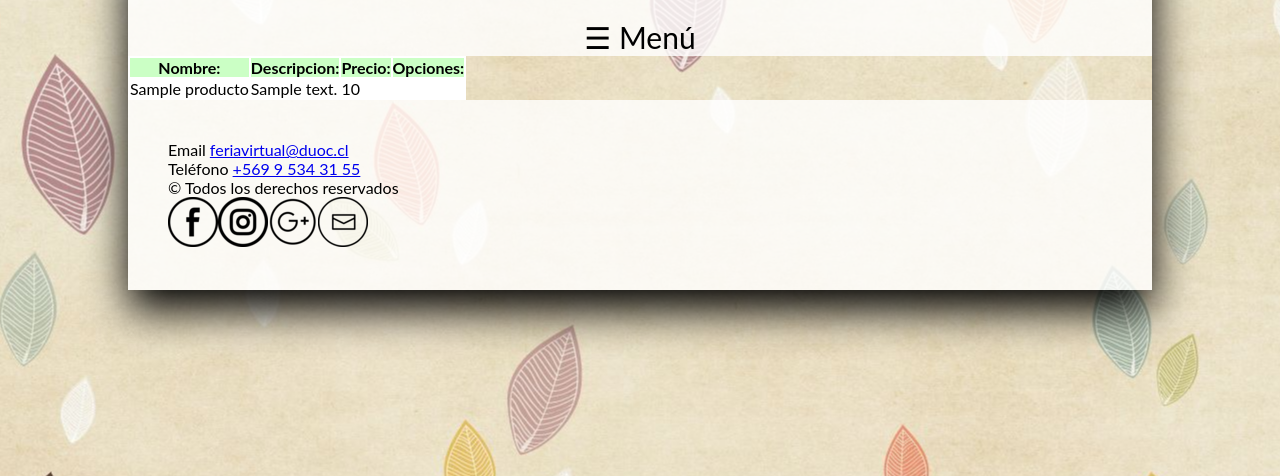
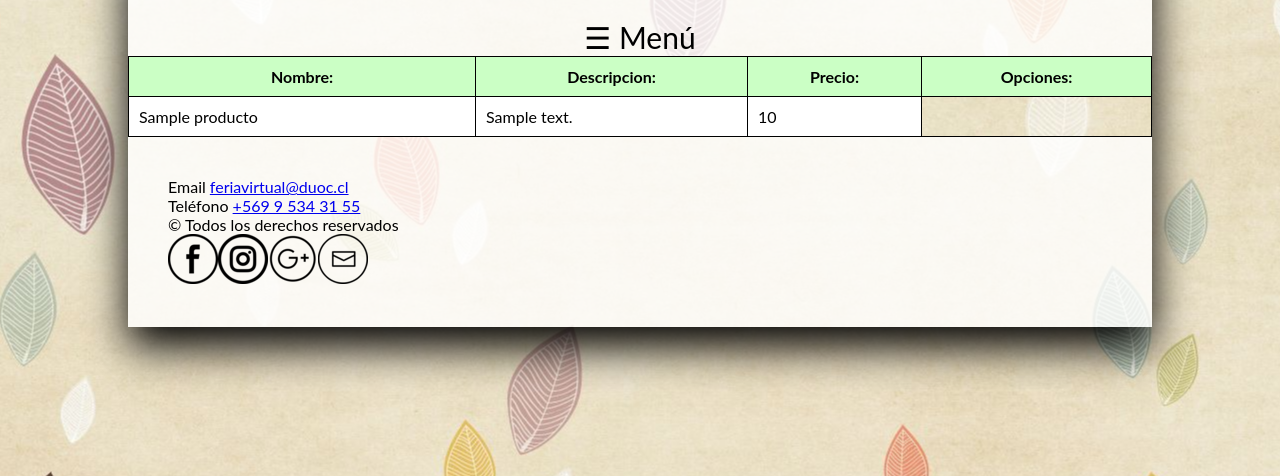
Before and after one commit to HaroldOya/FeriaVirtual, a Django app: page /lista_productos/ in a window 1280 px wide. Shown: the part 64-540 px from the top of the page. Run offline with Django 3.2, Linux system fonts and the light colour scheme; tables that the repository leaves empty hold one stand-in row (values such as "Sample post").

Commit message:
actualizacion tablas

```diff
--- a/Maipo/templates/lista_productos.html
+++ b/Maipo/templates/lista_productos.html
@@ -2,10 +2,19 @@
 {% load static %}
 {% block content %}
 
-  <div class="color1 container">
-    <div class="table-responsive">
-      <table class="table table-bordered">
-        <tr class="info" bgcolor="#CBFFC5">
+	<style type="text/css">
+		table, th, td {
+			border: 1px solid black;
+			border-collapse: collapse;
+		}
+
+		th , td {
+			padding: 10px;
+		}
+
+	</style>
+      <table style="width: 100%">
+        <tr bgcolor="#CBFFC5">
           <th>Nombre: </th>
           <th>Descripcion: </th>
           <th>Precio: </th>
@@ -18,15 +27,16 @@
             <td>{{p.precio}}</td>
 
             {% if user.is_authenticated %}
-            <td><a href="{% url 'modificar_producto' p.id %}">Modificar</a>
-                <a href="{% url 'eliminar_producto' p.id %} " onclick="return confirm('¿Estás seguro de querer eliminar este dato?')" >Eliminar</a>
+            <td style="text-align: center">
+            	<a href="{% url 'modificar_producto' p.id %}">Modificar</a>
+                <a href="{% url 'eliminar_producto' p.id %} " onclick="return confirm('¿Estás seguro de querer eliminar este dato?')">Eliminar</a>
             </td>
             {% endif %}
 
         </tr>
         {% endfor %}
         </table>
-    </div>
-  </div>
+
+
 
 {% endblock %}
```
Also changed, not shown: Maipo/templates/añadir_producto.html (+9 -3 lines), Maipo/templates/registration/registro.html (+7 -5 lines), Maipo/static/styles/estilos.css (line endings or trailing spaces).
